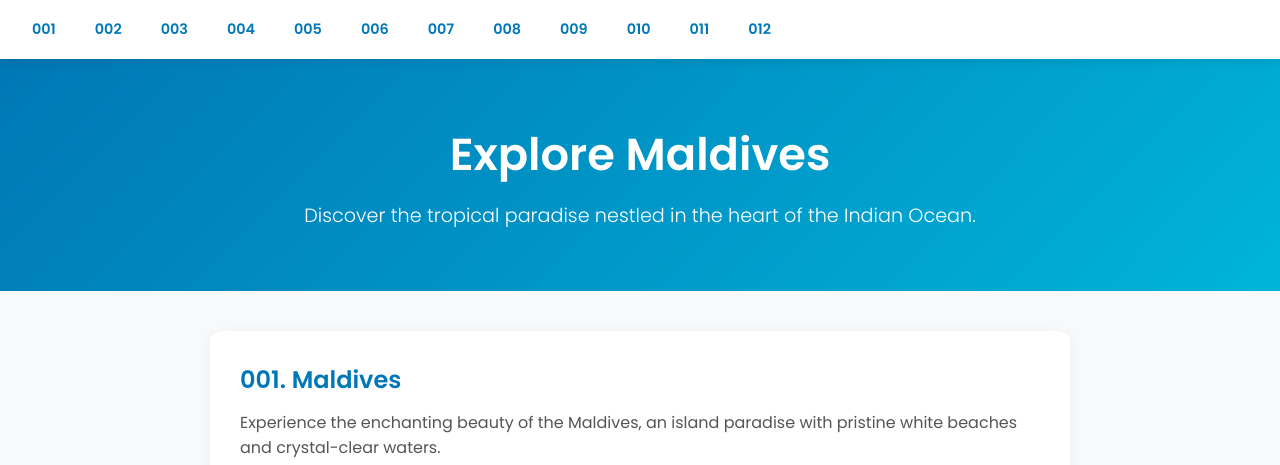
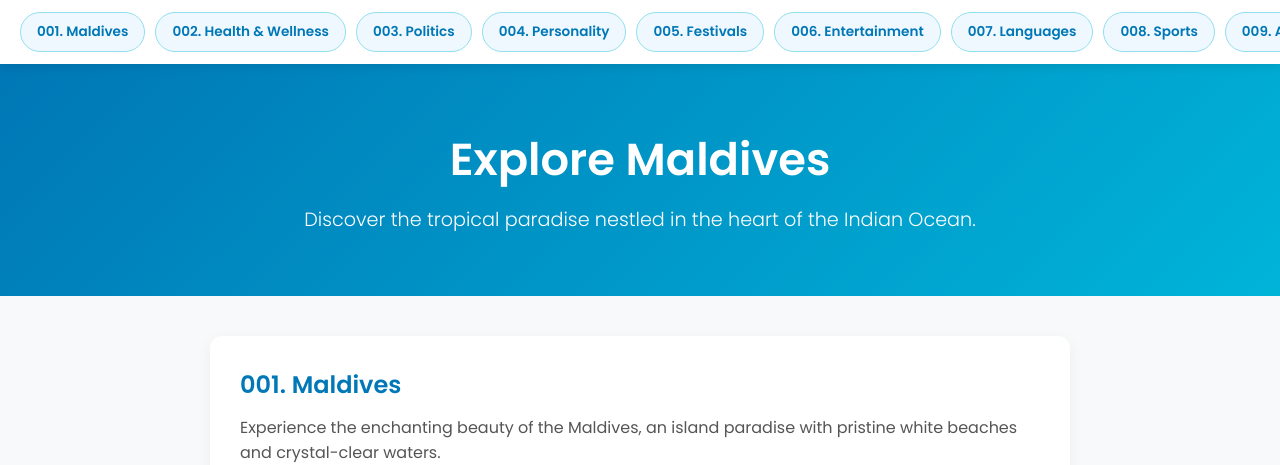
Before and after one commit to shady240308-coder/maldives-website, a plain HTML site: page index.html in a window 1280 px wide. Shown: the top 465 px of the page. Drawn offline with Linux system fonts and the light colour scheme.

Commit message:
Update index.html

```diff
--- a/index.html
+++ b/index.html
@@ -18,7 +18,7 @@
             margin: 0;
             padding: 0;
         }
-        /* เปิดใช้งานการเลื่อนแบบสมูท */
+        /* Smooth scrolling */
         html {
             scroll-behavior: smooth;
         }
@@ -28,7 +28,7 @@
             color: var(--text-color);
             line-height: 1.6;
         }
-        /* แถบเมนูด้านบนแบบติดหน้าจอ (Sticky Navigation) */
+        /* Sticky Navigation Bar with Full Titles */
         nav {
             position: sticky;
             top: 0;
@@ -39,20 +39,32 @@
             display: flex;
             overflow-x: auto;
             white-space: nowrap;
-            gap: 15px;
+            gap: 10px;
+        }
+        /* Custom Scrollbar for Nav */
+        nav::-webkit-scrollbar {
+            height: 4px;
+        }
+        nav::-webkit-scrollbar-thumb {
+            background: var(--secondary-color);
+            border-radius: 4px;
         }
         nav a {
             color: var(--primary-color);
             text-decoration: none;
-            font-size: 0.9rem;
+            font-size: 0.85rem;
             font-weight: 600;
-            padding: 6px 12px;
+            padding: 8px 16px;
+            background: #f0f8ff;
+            border: 1px solid var(--accent-color);
             border-radius: 20px;
-            transition: background 0.3s, color 0.3s;
+            transition: all 0.3s ease;
+            flex-shrink: 0;
         }
         nav a:hover {
-            background: var(--secondary-color);
+            background: var(--primary-color);
             color: white;
+            border-color: var(--primary-color);
         }
         header {
             background: linear-gradient(135deg, var(--primary-color), var(--secondary-color));
@@ -80,6 +92,7 @@
             margin-bottom: 30px;
             padding: 30px;
             transition: transform 0.3s ease;
+            scroll-margin-top: 70px; /* Offset for sticky nav */
         }
         .section-card:hover {
             transform: translateY(-5px);
@@ -123,20 +136,20 @@
 </head>
 <body>
 
-    <!-- แถบเมนูด้านบน -->
+    <!-- แถบเมนูด้านบนพร้อมชื่อหัวข้อเต็ม -->
     <nav>
-        <a href="#sec1">001</a>
-        <a href="#sec2">002</a>
-        <a href="#sec3">003</a>
-        <a href="#sec4">004</a>
-        <a href="#sec5">005</a>
-        <a href="#sec6">006</a>
-        <a href="#sec7">007</a>
-        <a href="#sec8">008</a>
-        <a href="#sec9">009</a>
-        <a href="#sec10">010</a>
-        <a href="#sec11">011</a>
-        <a href="#sec12">012</a>
+        <a href="#sec1">001. Maldives</a>
+        <a href="#sec2">002. Health & Wellness</a>
+        <a href="#sec3">003. Politics</a>
+        <a href="#sec4">004. Personality</a>
+        <a href="#sec5">005. Festivals</a>
+        <a href="#sec6">006. Entertainment</a>
+        <a href="#sec7">007. Languages</a>
+        <a href="#sec8">008. Sports</a>
+        <a href="#sec9">009. Asian Beauty</a>
+        <a href="#sec10">010. Population</a>
+        <a href="#sec11">011. Communication</a>
+        <a href="#sec12">012. Environment</a>
     </nav>
 
     <header>
```
